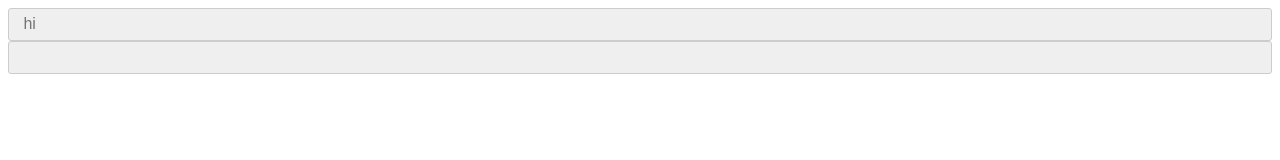
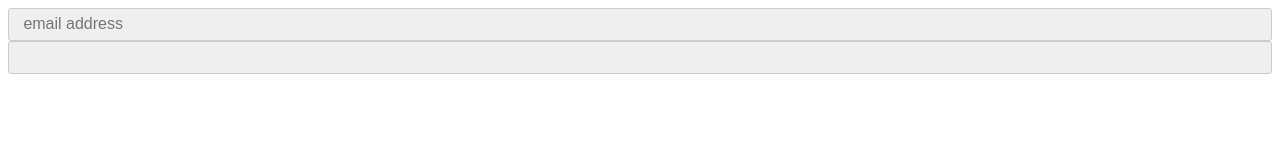
Before and after one commit to ratehub/form-mechanics, a React (Create React App) app: page / in a window 1280 px wide. Shown: the top 160 px of the page. Built offline with nearby package versions, Linux system fonts and the light colour scheme.

Commit message:
less silly

```diff
--- a/src/demo/App.tsx
+++ b/src/demo/App.tsx
@@ -10,7 +10,7 @@ export default class App extends React.Component<{}, {}> {
                 <div>
                     <E2
                         inputProps={{
-                            placeholder: 'hi',
+                            placeholder: 'email address',
                             maxLength: 80,
                         }}
                     />
```
